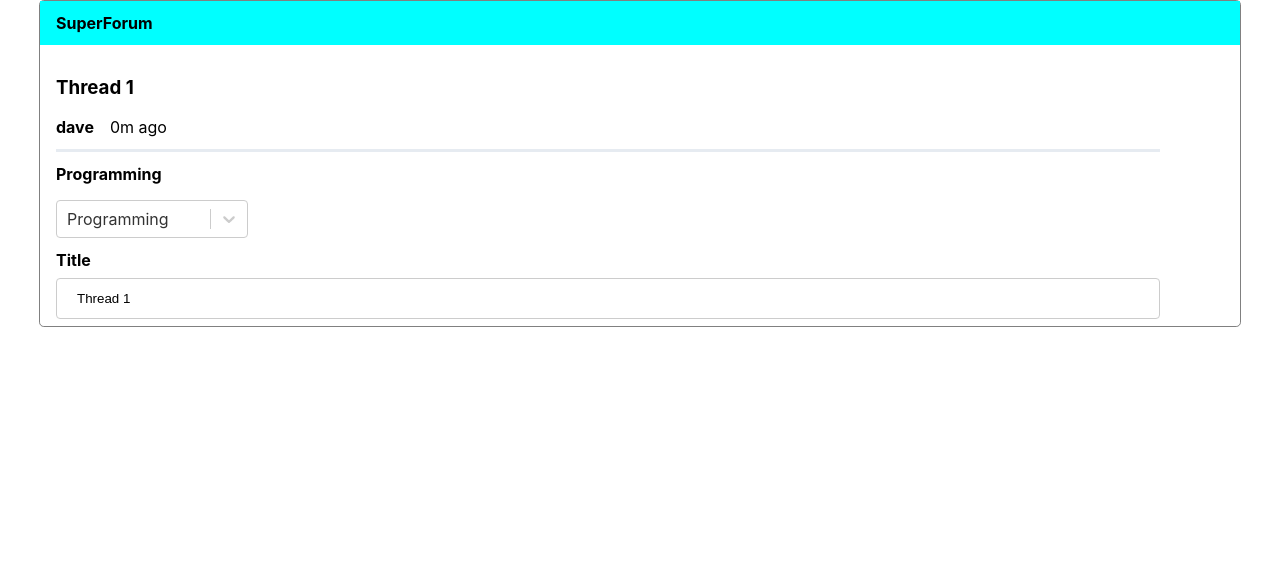
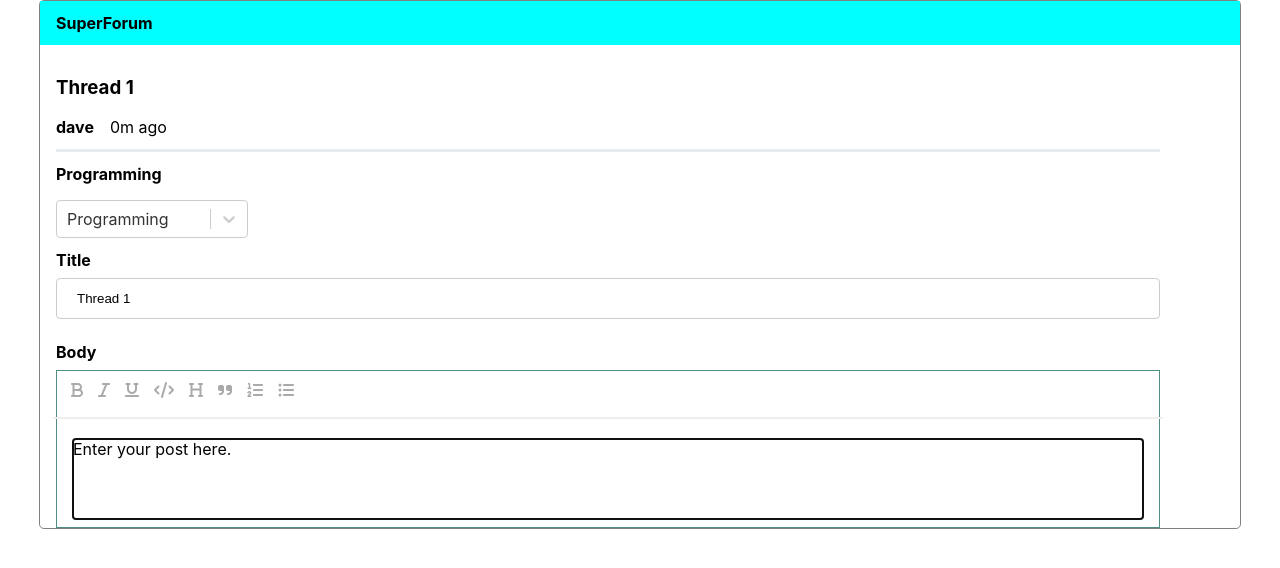
Before and after one commit to weter123/Online-Forum-Client, a React (Create React App) app: page /thread/1 in a window 1280 px wide. Shown: the top 568 px of the page. Built offline with nearby package versions, Linux system fonts and the light colour scheme.

Commit message:
Created ThreadBody Component for Thread

```diff
--- a/src/components/routes/thread/Thread.tsx
+++ b/src/components/routes/thread/Thread.tsx
@@ -7,6 +7,8 @@ import Nav from "../../areas/Nav";
 import ThreadHeader from "./ThreadHeader";
 import ThreadCategory from "./ThreadCategory";
 import ThreadTitle from "./ThreadTitle";
+import ThreadBody from "./ThreadBody";
+
 const Thread= () => {
     const [thread,setThread] = useState<ThreadModal | undefined>();
     const{id} = useParams();
@@ -38,6 +40,7 @@ const Thread= () => {
                     />
                      <ThreadCategory categoryName={thread?.category?.name} />
                      <ThreadTitle title={thread?.title} />
+                     <ThreadBody body={thread?.body} />
                 </div>
             </div>
         </div>
--- /dev/null
+++ b/src/components/routes/thread/ThreadBody.tsx
@@ -0,0 +1,19 @@
+import React,{FC} from "react";
+import RichEditor from "../../editor/RichEditor";
+
+interface ThreadBodyProps{
+    body?:string;
+}
+
+const ThreadBody:FC<ThreadBodyProps> = ({body}) => {
+    return(
+        <div className="thread-body-container">
+            <strong>Body</strong>
+            <div className="thread-body-editor">
+                <RichEditor existingBody ={body} />
+            </div>
+        </div>
+    );
+};
+
+export default ThreadBody;
--- a/src/index.css
+++ b/src/index.css
@@ -12,6 +12,6 @@ code {
     monospace;
 }
 
-ul{
+ul:not([data-slate-node ="element"]){
   list-style-type: none;
 }
```
